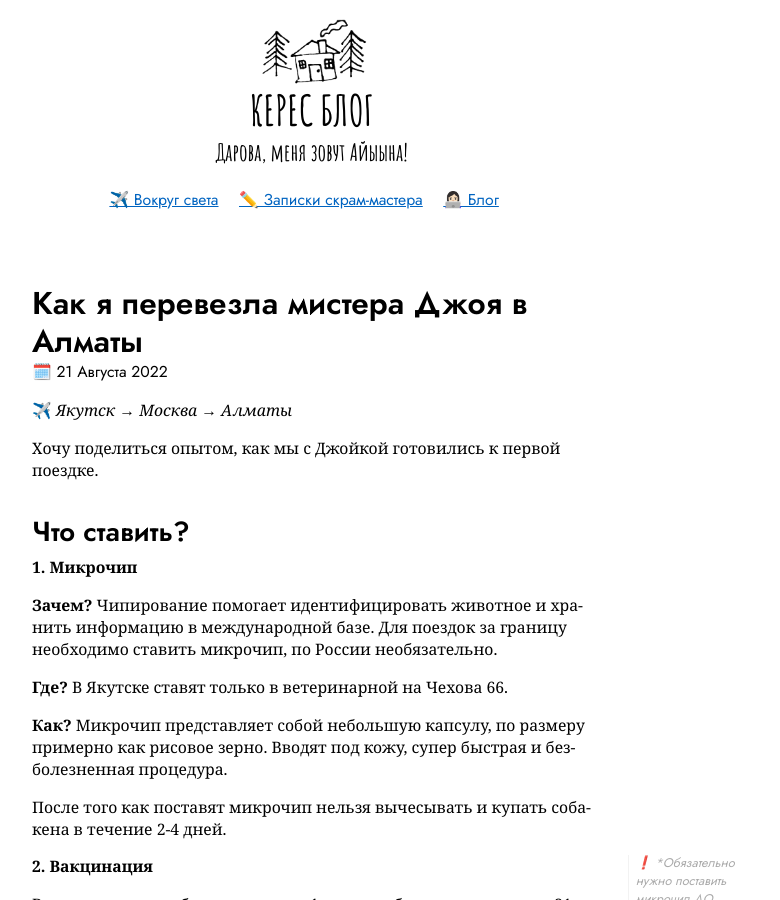
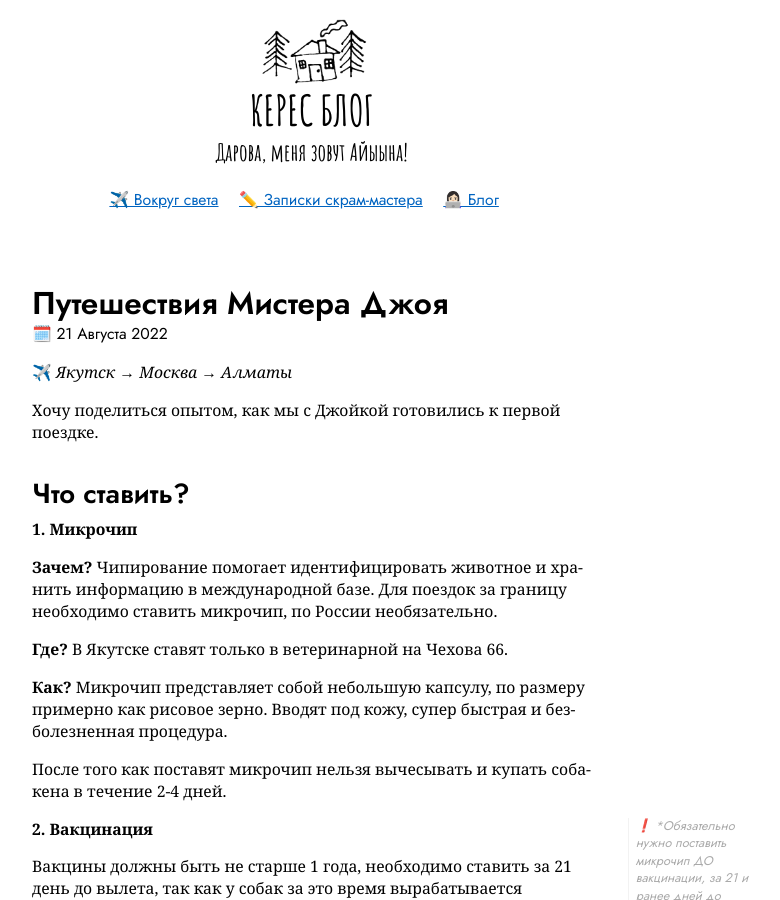
Before and after one commit to keresm/keresaina.github.io, a Jekyll site: the page built from _posts/2022-08-21-Joy.md, in a window 1280 px wide and 900 px high. Shown: the whole window, without its empty margins (328-1108 px from the left). Built offline with Jekyll 4.4.1, drawn with Linux system fonts in a browser that asks for light colours.

Commit message:
Update 2022-08-21-Joy.md

```diff
--- a/_posts/2022-08-21-Joy.md
+++ b/_posts/2022-08-21-Joy.md
@@ -1,6 +1,6 @@
 ---
 layout: post
-title:  "Как я перевезла мистера Джоя в Алматы"
+title:  "Путешествия Мистера Джоя"
 date:   2022-08-21 10:15:13 +0900
 ---
 
```
